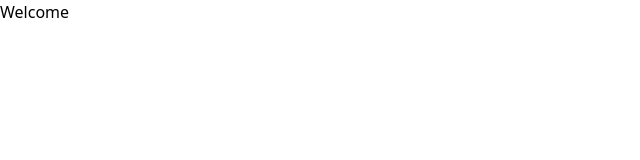
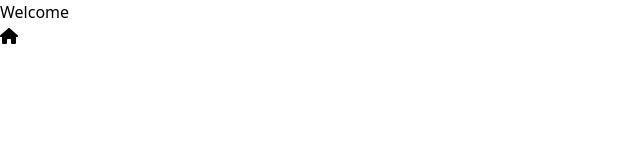
Before and after one commit to shawonk007/vite-web-based-resume, a Vue app: page / in a window 1280 px wide. Shown: the top 160 px of the page, without its empty margins (0-640 px from the left). Built offline with nearby package versions, Linux system fonts and the light colour scheme.

Commit message:
Font Awesome Icons implemented

```diff
--- a/src/main.js
+++ b/src/main.js
@@ -2,6 +2,14 @@ import { createApp } from 'vue'
 import App from '@/App.vue'
 import router from '@/router/index.js'
 import '@/style.css'
+
+import { FontAwesomeIcon } from "@fortawesome/vue-fontawesome"
+import { library } from "@fortawesome/fontawesome-svg-core"
+import { fas } from "@fortawesome/free-solid-svg-icons"
+import { far } from "@fortawesome/free-regular-svg-icons"
+import { fab } from "@fortawesome/free-brands-svg-icons"
+
+library.add( fas, far, fab );
 
 router.beforeEach((to, from, next) => {
   const title = to.meta.title
@@ -13,4 +21,5 @@ router.beforeEach((to, from, next) => {
 
 createApp(App)
 .use(router)
+.component('fa-icon', FontAwesomeIcon)
 .mount('#app')
--- a/src/views/Welcome.vue
+++ b/src/views/Welcome.vue
@@ -5,5 +5,6 @@ import AppLayout from "@/layouts/AppLayout.vue";
 <template>
   <AppLayout>
     <h1>Welcome</h1>
+    <fa-icon :icon="['fas', 'house']" />
   </AppLayout>
 </template>
```
Also changed, not shown: package.json (+6 -1 lines), 1 other file (tests, documents, lock files or other folders).
